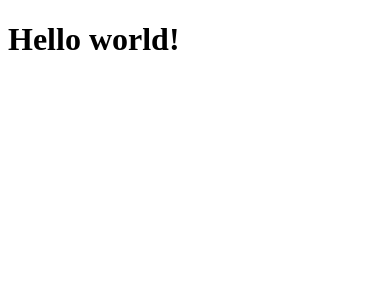
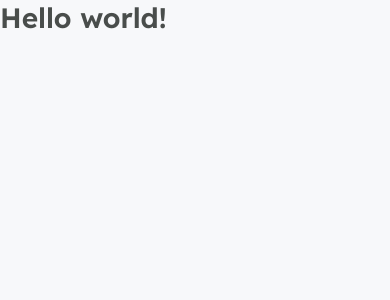
Before and after one commit to JuanRafaelXPO/Podcastr_NLW-5, a Next.js app: page / in a window 390 px wide. Shown: the top 300 px of the page. Built offline with nearby package versions, Linux system fonts and the light colour scheme.

Commit message:
Preparação dos estilos CSS

```diff
--- a/package.json
+++ b/package.json
@@ -10,7 +10,8 @@
   "dependencies": {
     "next": "10.2.0",
     "react": "17.0.2",
-    "react-dom": "17.0.2"
+    "react-dom": "17.0.2",
+    "sass": "^1.32.13"
   },
   "devDependencies": {
     "@types/node": "^15.3.0",
--- a/pages/_app.tsx
+++ b/src/pages/_app.tsx
@@ -1,3 +1,5 @@
+import '../styles/global.scss'
+
 function MyApp({ Component, pageProps }) {
   return <Component {...pageProps} />
 }
--- /dev/null
+++ b/src/pages/_document.tsx
@@ -0,0 +1,18 @@
+import Document, { Html, Head, Main, NextScript } from 'next/document';
+
+export default class MyDocument extends Document {
+    render() {
+        return (
+            <Html>
+                <Head>
+                    <link href="https://fonts.googleapis.com/css2?family=Inter&family=Lexend:wght@500;600&display=swap" rel="stylesheet" />
+                </Head>
+
+                <body>
+                    <Main />
+                    <NextScript />
+                </body>
+            </Html >
+        )
+    };
+}
--- /dev/null
+++ b/src/styles/global.scss
@@ -0,0 +1,61 @@
+* {
+    margin: 0;
+    padding: 0;
+    box-sizing: border-box;
+}
+
+:root {
+    --white: #FFF;
+
+    --gray-50: #F7F8FA;
+    --gray-100: #E6E8EB;
+    --gray-200: #AFB2B1;
+    --gray-500: #808080;
+    --gray-800: #494D4B;
+
+    --green-500: #04D361;
+
+    --purple-300: #9F75FF;
+    --purple-400: #9164FA;
+    --purple-500: #8257E5;
+    --purple-800: #6F48C9;
+}
+
+@media (max-width: 1080px) {
+    html {
+        font-size: 93.75%; // 15px
+    }
+}
+
+@media (max-width: 720px) {
+    html {
+        font-size: 87.5%; // 14px
+    }
+}
+
+body {
+    background: var(--gray-50);
+}
+
+body, input, textarea, button {
+    font: 500 1rem Inter, sans-serif;
+    color: var(--gray-500);
+}
+
+h1, h2, h3, h4, h5, h6 {
+    font-family: lexend, sans-serif;
+    font-weight: 600;
+    color: var(--gray-800);
+}
+
+h1 {
+    font-size: 2rem;
+}
+
+h2 {
+    font-size: 1.5rem;
+}
+
+button {
+    cursor: pointer;
+}
```
Also changed, not shown: src/pages/index.tsx (renamed from pages/index.tsx), 1 other file (tests, documents, lock files or other folders).
